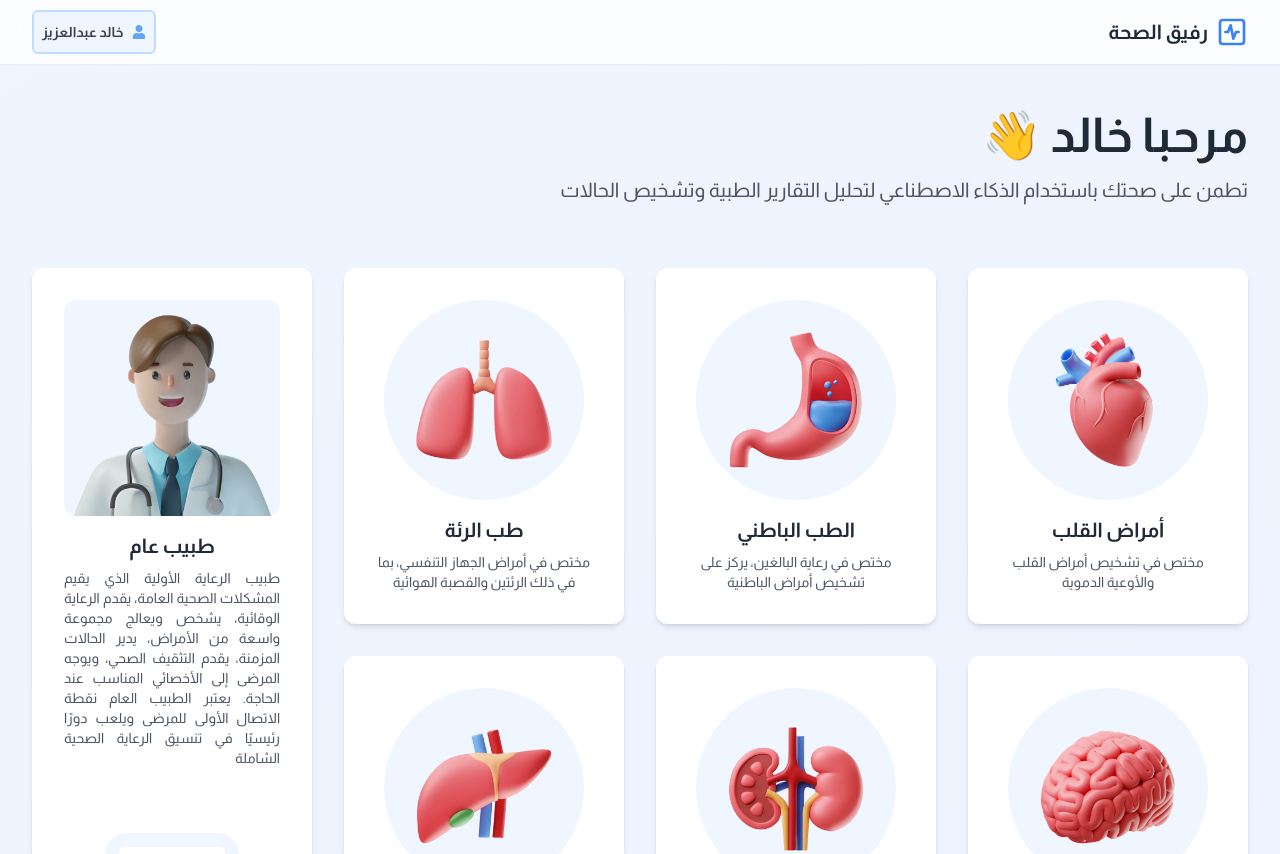
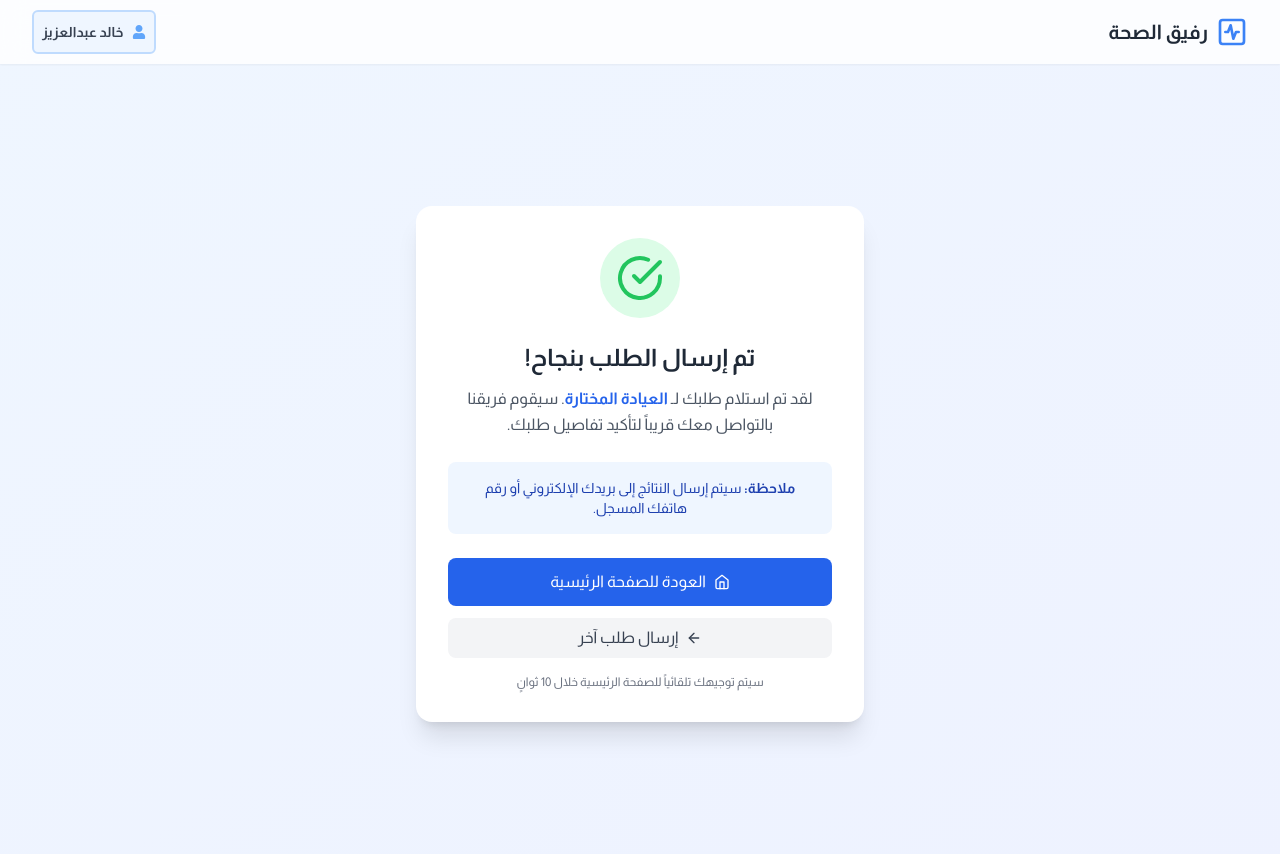
Before and after one commit to HamadAloqayli/medicare, a React (Vite) app: page /success in a window 1280 px wide. Before the commit this address led to /. Shown: the top 854 px of the page. Built offline with nearby package versions, Linux system fonts and the light colour scheme.

Commit message:
added success page

```diff
--- a/src/App.jsx
+++ b/src/App.jsx
@@ -4,6 +4,7 @@ import Navbar from "./components/Navbar";
 import Footer from "./components/Footer";
 import HomePage from "./pages/HomePage";
 import FormPage from "./pages/FormPage";
+import SuccessPage from "./pages/SuccessPage";
 import { ClinicProvider } from "./contexts/ClinicContext";
 import Profile from "./pages/Profile";
 
@@ -16,6 +17,7 @@ function App() {
           <Routes>
             <Route path="/" element={<HomePage />} />
             <Route path="/form" element={<FormPage />} />
+            <Route path="/success" element={<SuccessPage />} />
             <Route path="/profile" element={<Profile />} />
             <Route path="*" element={<Navigate to="/" replace />} />
           </Routes>
--- a/src/pages/FormPage.jsx
+++ b/src/pages/FormPage.jsx
@@ -27,7 +27,6 @@ const FormPage = () => {
   const { selectedClinic } = useClinic();
   const navigate = useNavigate();
   const [isSubmitting, setIsSubmitting] = useState(false);
-  const [isSuccess, setIsSuccess] = useState(false);
   const [isCameraMode, setIsCameraMode] = useState(false);
   const [facingMode, setFacingMode] = useState("environment"); // 'user' for front, 'environment' for back
   const videoRef = useRef(null);
@@ -175,49 +174,24 @@ const FormPage = () => {
 
   const handleSubmit = (e) => {
     e.preventDefault();
-    // setIsSubmitting(true);
+    setIsSubmitting(true);
 
     console.log(formData);
 
     // Simulate form submission
-    // setTimeout(() => {
-    //   setIsSubmitting(false);
-    //   setIsSuccess(true);
-
-    //   // Reset after showing success message
-    //   setTimeout(() => {
-    //     setIsSuccess(false);
-    //     navigate("/");
-    //   }, 3000);
-    // }, 1500);
+    setTimeout(() => {
+      setIsSubmitting(false);
+      // Navigate to success page with clinic info
+      navigate("/success", {
+        state: {
+          clinicInfo: selectedClinic,
+        },
+      });
+    }, 1500);
   };
 
   if (!selectedClinic) {
     return (window.location = "/");
-  }
-
-  if (isSuccess) {
-    return (
-      <motion.div
-        initial={{ opacity: 0, scale: 0.9 }}
-        animate={{ opacity: 1, scale: 1 }}
-        className="py-12 px-4 sm:px-6 lg:px-8 max-w-4xl mx-auto text-center"
-      >
-        <div className="bg-white p-8 rounded-xl shadow-md">
-          <div className="mx-auto flex items-center justify-center h-16 w-16 rounded-full bg-green-100 mb-4">
-            <CheckCircle className="h-10 w-10 text-green-500" />
-          </div>
-          <h2 className="text-2xl font-semibold text-gray-800 mb-2">
-            Request Submitted!
-          </h2>
-          <p className="text-gray-600 mb-6">
-            We've received your request for {selectedClinic.name}. Our team will
-            contact you shortly to confirm your request details.
-          </p>
-          <p className="text-sm text-gray-500">Redirecting to home page...</p>
-        </div>
-      </motion.div>
-    );
   }
 
   return (
@@ -430,7 +404,7 @@ const FormPage = () => {
                 isSubmitting
                   ? "bg-blue-400 cursor-not-allowed"
                   : "bg-blue-600 hover:bg-blue-700"
-              } text-white font-medium rounded-lg text-center transition-colors duration-200 flex items-center justify-center`}
+              } text-white font-medium rounded-lg text-center transition-colors duration-200 flex gap-4 items-center justify-center`}
             >
               {isSubmitting ? (
                 <>
--- /dev/null
+++ b/src/pages/SuccessPage.jsx
@@ -0,0 +1,99 @@
+import React, { useEffect } from "react";
+import { useNavigate, useLocation } from "react-router-dom";
+import { motion } from "framer-motion";
+import { CheckCircle, ArrowLeft, Home } from "lucide-react";
+import { useClinic } from "../contexts/ClinicContext";
+
+const SuccessPage = () => {
+  const navigate = useNavigate();
+  const location = useLocation();
+  const { selectedClinic } = useClinic();
+
+  // Get clinic info from location state or context
+  const clinicInfo = location.state?.clinicInfo || selectedClinic;
+
+  useEffect(() => {
+    // Auto redirect to home after 10 seconds
+    const timer = setTimeout(() => {
+      navigate("/");
+    }, 10000);
+
+    return () => clearTimeout(timer);
+  }, [navigate]);
+
+  return (
+    <div className="min-h-screen flex items-center justify-center py-12 px-4 sm:px-6 lg:px-8">
+      <motion.div
+        initial={{ opacity: 0, scale: 0.9 }}
+        animate={{ opacity: 1, scale: 1 }}
+        transition={{ duration: 0.5 }}
+        className="max-w-md w-full"
+      >
+        <div className="bg-white rounded-2xl shadow-xl p-8 text-center">
+          {/* Success Icon */}
+          <motion.div
+            initial={{ scale: 0 }}
+            animate={{ scale: 1 }}
+            transition={{ delay: 0.2, type: "spring", stiffness: 200 }}
+            className="mx-auto flex items-center justify-center h-20 w-20 rounded-full bg-green-100 mb-6"
+          >
+            <CheckCircle className="h-12 w-12 text-green-500" />
+          </motion.div>
+
+          {/* Success Message */}
+          <motion.div
+            initial={{ opacity: 0, y: 20 }}
+            animate={{ opacity: 1, y: 0 }}
+            transition={{ delay: 0.3 }}
+          >
+            <h1 className="text-2xl font-bold text-gray-800 mb-3">
+              تم إرسال الطلب بنجاح!
+            </h1>
+
+            <p className="text-gray-600 mb-6 leading-relaxed">
+              لقد تم استلام طلبك لـ{" "}
+              <span className="font-semibold text-blue-600">
+                {clinicInfo?.nameAR || "العيادة المختارة"}
+              </span>
+              . سيقوم فريقنا بالتواصل معك قريباً لتأكيد تفاصيل طلبك.
+            </p>
+
+            {/* Additional Info */}
+            <div className="bg-blue-50 rounded-lg p-4 mb-6">
+              <p className="text-sm text-blue-800">
+                <span className="font-semibold">ملاحظة:</span> سيتم إرسال
+                النتائج إلى بريدك الإلكتروني أو رقم هاتفك المسجل.
+              </p>
+            </div>
+
+            {/* Action Buttons */}
+            <div className="space-y-3">
+              <button
+                onClick={() => navigate("/")}
+                className="w-full py-3 px-4 bg-blue-600 hover:bg-blue-700 text-white font-medium rounded-lg transition-colors duration-200 flex items-center justify-center gap-2"
+              >
+                <Home className="w-4 h-4" />
+                العودة للصفحة الرئيسية
+              </button>
+
+              <button
+                onClick={() => navigate("/form")}
+                className="w-full py-2 px-4 bg-gray-100 hover:bg-gray-200 text-gray-700 font-medium rounded-lg transition-colors duration-200 flex items-center justify-center gap-2"
+              >
+                <ArrowLeft className="w-4 h-4" />
+                إرسال طلب آخر
+              </button>
+            </div>
+
+            {/* Auto redirect notice */}
+            <p className="text-xs text-gray-500 mt-4">
+              سيتم توجيهك تلقائياً للصفحة الرئيسية خلال 10 ثوانٍ
+            </p>
+          </motion.div>
+        </div>
+      </motion.div>
+    </div>
+  );
+};
+
+export default SuccessPage;
```
Also changed, not shown: vercel.json (added), 1 other file (tests, documents, lock files or other folders).
